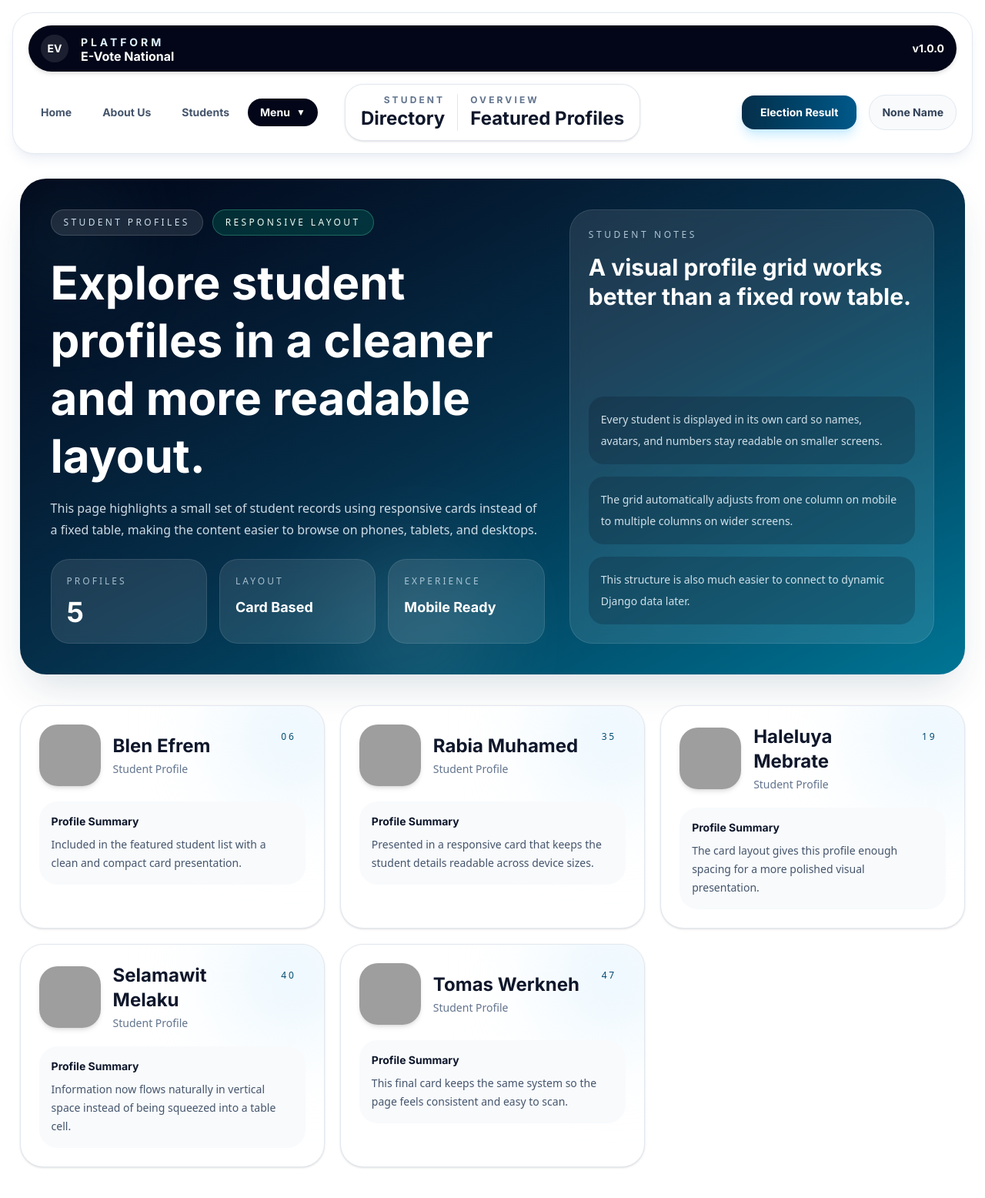
After one commit to AlazarBekele/NEEV, a Django app: page /student/ in a window 1280 px wide. The commit adds this page. Shown: the whole page at 77% size. Run offline with Django 5.2, Linux system fonts and the light colour scheme; grey boxes are pictures that could not be loaded.

Commit message:
feat: Create student page & Add into nav bar button

```diff
--- a/core/public/urls.py
+++ b/core/public/urls.py
@@ -14,7 +14,8 @@ from .views import (
     party_publish,
     vote_page,
     review_vote,
-    VoteAPIView
+    VoteAPIView,
+    student
 )
 
 from django.conf import settings
@@ -33,6 +34,7 @@ urlpatterns = [
     path ('logout/', logout_request, name='Logout'),
     path ('compitition_request/', compition_request, name='Compition_Request'),
     path ('admin-panel/<str:username>/', admin_panel, name='Admin_Panel'),
+    path ('student/', student, name='Student'),
     path ('request-edit/<int:id>', request_approvement, name='Request_Approvement'),
     path ('acceptance_success/<int:id>/', approve_page, name='Acceptanc_token_Page'),
     path ('acceptanc_token_page/<int:id>/', acceptanc_token_page, name='Acceptanc_Token_Page'),
--- a/core/public/views.py
+++ b/core/public/views.py
@@ -34,6 +34,9 @@ def index (request):
     if request.user.is_authenticated:
         token = Approvement_Token.objects.filter(user=request.user).first()
     return render (request, 'public/Pages/index.html', { 'token' : token })
+
+def student (request):
+    return render (request, 'public/Pages/Students/Student.html')
 
 def election (request):
     SingInForm = SignIn (request.POST or None)
--- a/core/static/src/output.css
+++ b/core/static/src/output.css
@@ -463,6 +463,9 @@
   .mx-auto {
     margin-inline: auto;
   }
+  .mt-1 {
+    margin-top: calc(var(--spacing) * 1);
+  }
   .mt-2 {
     margin-top: calc(var(--spacing) * 2);
   }
@@ -804,6 +807,9 @@
   }
   .items-center {
     align-items: center;
+  }
+  .items-start {
+    align-items: flex-start;
   }
   .items-stretch {
     align-items: stretch;
@@ -2494,6 +2500,11 @@
   .\32 xl\:grid-cols-4 {
     @media (width >= 96rem) {
       grid-template-columns: repeat(4, minmax(0, 1fr));
+    }
+  }
+  .\32 xl\:grid-cols-5 {
+    @media (width >= 96rem) {
+      grid-template-columns: repeat(5, minmax(0, 1fr));
     }
   }
 }
--- /dev/null
+++ b/core/templates/public/Pages/Students/Student.html
@@ -0,0 +1,187 @@
+{% extends "public/base.html" %}
+{% load static %}
+
+{% block title %}EVNP - Student Overview{% endblock %}
+
+{% block NavCenter %}
+<div class="flex items-center gap-4 rounded-[24px] border border-slate-200 bg-white px-5 py-3 shadow-sm">
+    <div class="inter_Bold text-right">
+        <p class="text-xs uppercase tracking-[0.26em] text-slate-500">Student</p>
+        <p class="text-2xl text-slate-900">Directory</p>
+    </div>
+    <div class="h-12 w-px bg-slate-200"></div>
+    <div class="inter_Bold">
+        <p class="text-xs uppercase tracking-[0.26em] text-slate-500">Overview</p>
+        <p class="text-2xl text-slate-900">Featured Profiles</p>
+    </div>
+</div>
+{% endblock %}
+
+{% block NavCenterMobile %}
+<div class="rounded-full border border-sky-100 bg-sky-50 px-5 py-2 shadow-sm">
+    <p class="inter_Bold text-sm uppercase tracking-[0.35em] text-sky-900">Student Directory</p>
+</div>
+{% endblock %}
+
+{% block content %}
+<section class="mx-auto flex w-[96%] max-w-[1550px] flex-col gap-8 pb-10 pt-4 lg:gap-10">
+    <div class="overflow-hidden rounded-[34px] bg-linear-to-br from-slate-950 via-sky-950 to-cyan-700 text-white shadow-2xl shadow-sky-950/15">
+        <div class="grid gap-8 px-6 py-8 md:px-10 md:py-10 xl:grid-cols-[1.15fr_0.85fr]">
+            <div class="relative flex flex-col gap-6">
+                <div class="absolute left-[-60px] top-[-40px] h-36 w-36 rounded-full bg-cyan-300/10 blur-3xl"></div>
+                <div class="absolute bottom-[-85px] right-[10%] h-52 w-52 rounded-full bg-white/10 blur-3xl"></div>
+
+                <div class="relative flex flex-wrap items-center gap-3 text-xs uppercase tracking-[0.28em] text-sky-100/90">
+                    <span class="rounded-full border border-white/15 bg-white/10 px-4 py-2">Student Profiles</span>
+                    <span class="rounded-full border border-emerald-300/30 bg-emerald-400/15 px-4 py-2 text-emerald-50">Responsive Layout</span>
+                </div>
+
+                <div class="relative max-w-3xl">
+                    <h1 class="inter_Bold text-4xl leading-tight md:text-5xl xl:text-6xl">Explore student profiles in a cleaner and more readable layout.</h1>
+                    <p class="mt-4 max-w-2xl text-sm leading-7 text-sky-50/85 md:text-base">
+                        This page highlights a small set of student records using responsive cards instead of a fixed table, making the content easier to browse on phones, tablets, and desktops.
+                    </p>
+                </div>
+
+                <div class="relative grid gap-4 sm:grid-cols-3">
+                    <div class="rounded-[24px] border border-white/10 bg-white/10 p-5 backdrop-blur-sm">
+                        <p class="text-xs uppercase tracking-[0.25em] text-sky-100/70">Profiles</p>
+                        <p class="mt-3 inter_Bold text-4xl">5</p>
+                    </div>
+                    <div class="rounded-[24px] border border-white/10 bg-white/10 p-5 backdrop-blur-sm">
+                        <p class="text-xs uppercase tracking-[0.25em] text-sky-100/70">Layout</p>
+                        <p class="mt-3 inter_Bold text-lg">Card Based</p>
+                    </div>
+                    <div class="rounded-[24px] border border-white/10 bg-white/10 p-5 backdrop-blur-sm">
+                        <p class="text-xs uppercase tracking-[0.25em] text-sky-100/70">Experience</p>
+                        <p class="mt-3 inter_Bold text-lg">Mobile Ready</p>
+                    </div>
+                </div>
+            </div>
+
+            <div class="flex items-stretch">
+                <div class="flex w-full flex-col justify-between rounded-[30px] border border-white/10 bg-white/10 p-6 backdrop-blur-md">
+                    <div>
+                        <p class="text-xs uppercase tracking-[0.3em] text-sky-100/75">Student Notes</p>
+                        <h2 class="mt-4 inter_Bold text-3xl leading-tight">A visual profile grid works better than a fixed row table.</h2>
+                    </div>
+
+                    <div class="mt-6 space-y-4 text-sm leading-7 text-sky-50/85">
+                        <div class="rounded-[20px] bg-slate-950/20 px-4 py-4">
+                            Every student is displayed in its own card so names, avatars, and numbers stay readable on smaller screens.
+                        </div>
+                        <div class="rounded-[20px] bg-slate-950/20 px-4 py-4">
+                            The grid automatically adjusts from one column on mobile to multiple columns on wider screens.
+                        </div>
+                        <div class="rounded-[20px] bg-slate-950/20 px-4 py-4">
+                            This structure is also much easier to connect to dynamic Django data later.
+                        </div>
+                    </div>
+                </div>
+            </div>
+        </div>
+    </div>
+
+    <div class="grid gap-5 sm:grid-cols-2 xl:grid-cols-3 2xl:grid-cols-5">
+        <article class="group relative overflow-hidden rounded-[30px] border border-slate-200 bg-white shadow-sm transition duration-300 hover:-translate-y-1 hover:shadow-2xl hover:shadow-slate-200/70">
+            <div class="absolute right-[-30px] top-[-30px] h-36 w-36 rounded-full bg-sky-100 blur-3xl transition duration-300 group-hover:bg-cyan-100"></div>
+            <div class="relative flex flex-col gap-5 p-6">
+                <div class="flex items-start justify-between gap-4">
+                    <div class="flex items-center gap-4">
+                        <img class="h-20 w-20 rounded-[24px] object-cover shadow-md" src="https://res.cloudinary.com/dvvcxr7hv/image/upload/v1777502153/androgynous-avatar-non-binary-queer-person_f1qjoc.jpg" alt="Blen Efrem profile">
+                        <div>
+                            <p class="inter_Bold text-2xl text-slate-900">Blen Efrem</p>
+                            <p class="mt-1 text-sm text-slate-500">Student Profile</p>
+                        </div>
+                    </div>
+                    <span class="rounded-full bg-sky-50 px-3 py-2 text-xs uppercase tracking-[0.24em] text-sky-900">06</span>
+                </div>
+                <div class="rounded-[24px] bg-slate-50 p-4 text-sm text-slate-600">
+                    <p class="inter_Bold text-slate-900">Profile Summary</p>
+                    <p class="mt-2 leading-6">Included in the featured student list with a clean and compact card presentation.</p>
+                </div>
+            </div>
+        </article>
+
+        <article class="group relative overflow-hidden rounded-[30px] border border-slate-200 bg-white shadow-sm transition duration-300 hover:-translate-y-1 hover:shadow-2xl hover:shadow-slate-200/70">
+            <div class="absolute right-[-30px] top-[-30px] h-36 w-36 rounded-full bg-sky-100 blur-3xl transition duration-300 group-hover:bg-cyan-100"></div>
+            <div class="relative flex flex-col gap-5 p-6">
+                <div class="flex items-start justify-between gap-4">
+                    <div class="flex items-center gap-4">
+                        <img class="h-20 w-20 rounded-[24px] object-cover shadow-md" src="https://res.cloudinary.com/dvvcxr7hv/image/upload/v1777502153/androgynous-avatar-non-binary-queer-person_f1qjoc.jpg" alt="Rabia Muhamed profile">
+                        <div>
+                            <p class="inter_Bold text-2xl text-slate-900">Rabia Muhamed</p>
+                            <p class="mt-1 text-sm text-slate-500">Student Profile</p>
+                        </div>
+                    </div>
+                    <span class="rounded-full bg-sky-50 px-3 py-2 text-xs uppercase tracking-[0.24em] text-sky-900">35</span>
+                </div>
+                <div class="rounded-[24px] bg-slate-50 p-4 text-sm text-slate-600">
+                    <p class="inter_Bold text-slate-900">Profile Summary</p>
+                    <p class="mt-2 leading-6">Presented in a responsive card that keeps the student details readable across device sizes.</p>
+                </div>
+            </div>
+        </article>
+
+        <article class="group relative overflow-hidden rounded-[30px] border border-slate-200 bg-white shadow-sm transition duration-300 hover:-translate-y-1 hover:shadow-2xl hover:shadow-slate-200/70">
+            <div class="absolute right-[-30px] top-[-30px] h-36 w-36 rounded-full bg-sky-100 blur-3xl transition duration-300 group-hover:bg-cyan-100"></div>
+            <div class="relative flex flex-col gap-5 p-6">
+                <div class="flex items-start justify-between gap-4">
+                    <div class="flex items-center gap-4">
+                        <img class="h-20 w-20 rounded-[24px] object-cover shadow-md" src="https://res.cloudinary.com/dvvcxr7hv/image/upload/v1777502153/androgynous-avatar-non-binary-queer-person_f1qjoc.jpg" alt="Haleluya Mebrate profile">
+                        <div>
+                            <p class="inter_Bold text-2xl text-slate-900">Haleluya Mebrate</p>
+                            <p class="mt-1 text-sm text-slate-500">Student Profile</p>
+                        </div>
+                    </div>
+                    <span class="rounded-full bg-sky-50 px-3 py-2 text-xs uppercase tracking-[0.24em] text-sky-900">19</span>
+                </div>
+                <div class="rounded-[24px] bg-slate-50 p-4 text-sm text-slate-600">
+                    <p class="inter_Bold text-slate-900">Profile Summary</p>
+                    <p class="mt-2 leading-6">The card layout gives this profile enough spacing for a more polished visual presentation.</p>
+                </div>
+            </div>
+        </article>
+
+        <article class="group relative overflow-hidden rounded-[30px] border border-slate-200 bg-white shadow-sm transition duration-300 hover:-translate-y-1 hover:shadow-2xl hover:shadow-slate-200/70">
+            <div class="absolute right-[-30px] top-[-30px] h-36 w-36 rounded-full bg-sky-100 blur-3xl transition duration-300 group-hover:bg-cyan-100"></div>
+            <div class="relative flex flex-col gap-5 p-6">
+                <div class="flex items-start justify-between gap-4">
+                    <div class="flex items-center gap-4">
+                        <img class="h-20 w-20 rounded-[24px] object-cover shadow-md" src="https://res.cloudinary.com/dvvcxr7hv/image/upload/v1777502153/androgynous-avatar-non-binary-queer-person_f1qjoc.jpg" alt="Selamawit Melaku profile">
+                        <div>
+                            <p class="inter_Bold text-2xl text-slate-900">Selamawit Melaku</p>
+                            <p class="mt-1 text-sm text-slate-500">Student Profile</p>
+                        </div>
+                    </div>
+                    <span class="rounded-full bg-sky-50 px-3 py-2 text-xs uppercase tracking-[0.24em] text-sky-900">40</span>
+                </div>
+                <div class="rounded-[24px] bg-slate-50 p-4 text-sm text-slate-600">
+                    <p class="inter_Bold text-slate-900">Profile Summary</p>
+                    <p class="mt-2 leading-6">Information now flows naturally in vertical space instead of being squeezed into a table cell.</p>
+                </div>
+            </div>
+        </article>
+
+        <article class="group relative overflow-hidden rounded-[30px] border border-slate-200 bg-white shadow-sm transition duration-300 hover:-translate-y-1 hover:shadow-2xl hover:shadow-slate-200/70">
+            <div class="absolute right-[-30px] top-[-30px] h-36 w-36 rounded-full bg-sky-100 blur-3xl transition duration-300 group-hover:bg-cyan-100"></div>
+            <div class="relative flex flex-col gap-5 p-6">
+                <div class="flex items-start justify-between gap-4">
+                    <div class="flex items-center gap-4">
+                        <img class="h-20 w-20 rounded-[24px] object-cover shadow-md" src="https://res.cloudinary.com/dvvcxr7hv/image/upload/v1777502153/androgynous-avatar-non-binary-queer-person_f1qjoc.jpg" alt="Tomas Werkneh profile">
+                        <div>
+                            <p class="inter_Bold text-2xl text-slate-900">Tomas Werkneh</p>
+                            <p class="mt-1 text-sm text-slate-500">Student Profile</p>
+                        </div>
+                    </div>
+                    <span class="rounded-full bg-sky-50 px-3 py-2 text-xs uppercase tracking-[0.24em] text-sky-900">47</span>
+                </div>
+                <div class="rounded-[24px] bg-slate-50 p-4 text-sm text-slate-600">
+                    <p class="inter_Bold text-slate-900">Profile Summary</p>
+                    <p class="mt-2 leading-6">This final card keeps the same system so the page feels consistent and easy to scan.</p>
+                </div>
+            </div>
+        </article>
+    </div>
+</section>
+{% endblock %}
--- a/core/templates/public/base.html
+++ b/core/templates/public/base.html
@@ -121,6 +121,11 @@
                                     About Us
                                 </a>
                             </li>
+                            <li>
+                                <a href="{% url 'Student' %}" class="block rounded-full px-4 py-2 transition duration-300 hover:bg-slate-100 hover:text-slate-950">
+                                    Students
+                                </a>
+                            </li>
                             <li class="relative group">
                                 <button class="flex items-center gap-2 rounded-full bg-slate-950 px-4 py-2 text-white transition duration-300 hover:bg-sky-900">
                                     <span>Menu</span>
@@ -208,6 +213,9 @@
                             </a>
                             <a href="{% url 'Election' %}" class="rounded-2xl bg-white px-4 py-3 transition duration-300 hover:bg-slate-100 hover:text-slate-950">
                                 About Us
+                            </a>
+                            <a href="{% url 'Student' %}" class="rounded-2xl bg-white px-4 py-3 transition duration-300 hover:bg-slate-100 hover:text-slate-950">
+                                Students
                             </a>
 
                             {% if request.user.is_authenticated and request.user.is_staff %}
```
